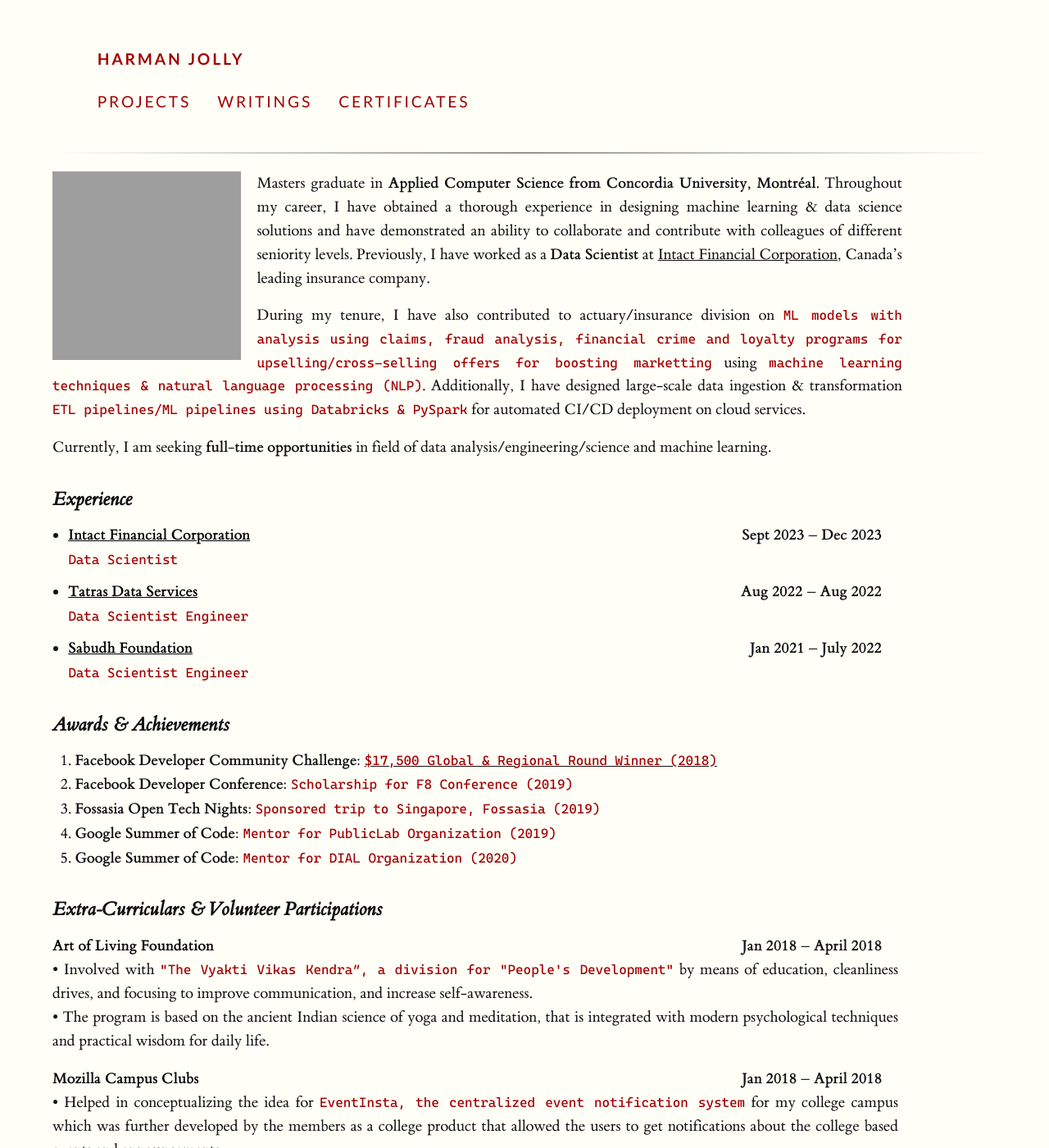
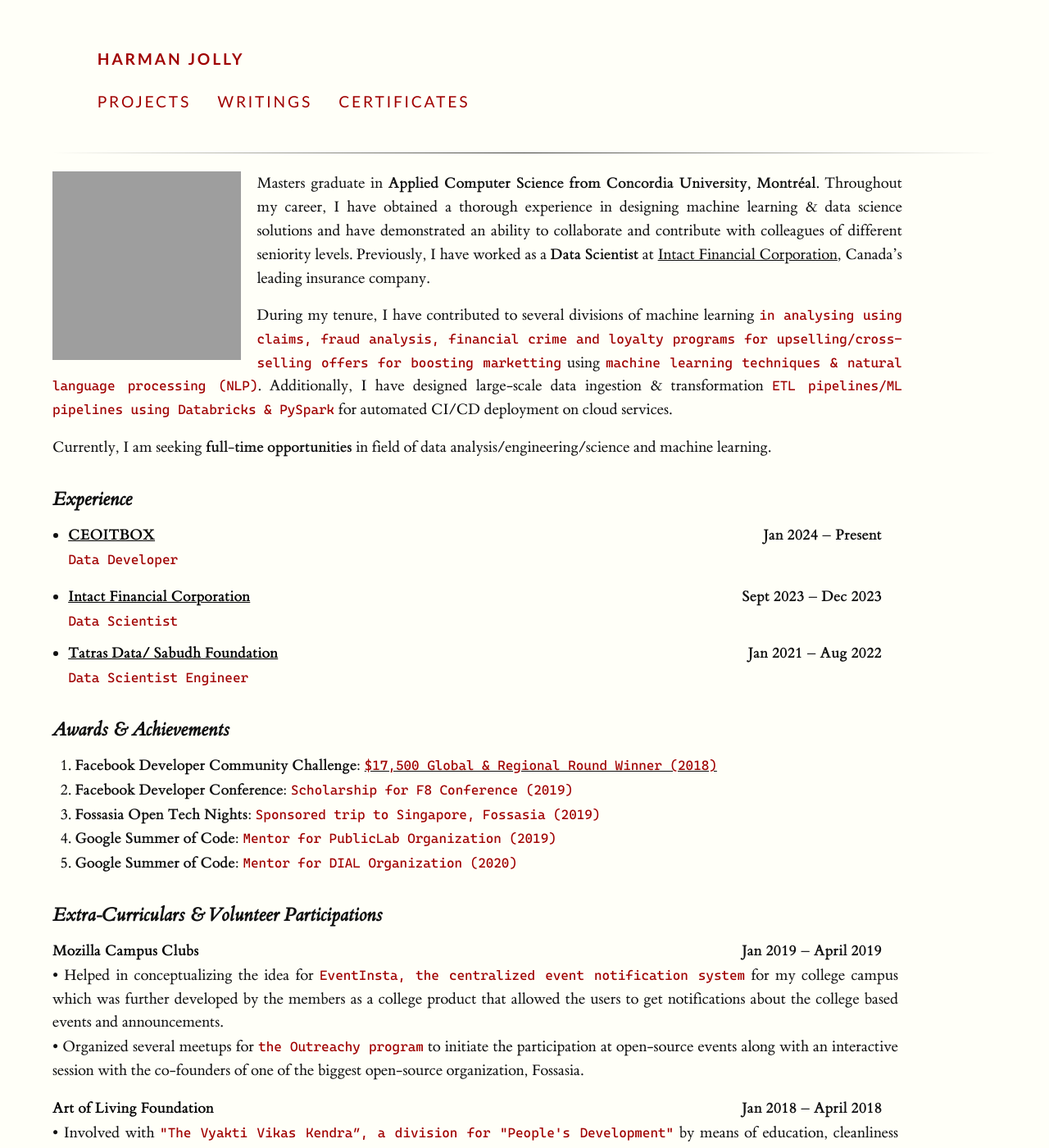
Before and after one commit to coderjolly/coderjolly.github.io, a Jekyll site: the page built from index.md, in a window 1280 px wide and 1400 px high. Shown: the whole window at 82% size. Built offline with Jekyll 4.4.1, drawn with Linux system fonts in a browser that asks for light colours; a style sheet for code colours, icons or effects is not loaded; some of the changed text lies outside the part shown; grey boxes are pictures that could not be loaded.

Commit message:
changed index

```diff
--- a/index.md
+++ b/index.md
@@ -15,7 +15,7 @@ nav_exclude: true
 Masters graduate in **Applied Computer Science from Concordia University, Montréal**. Throughout my career, I have obtained a thorough experience in designing machine learning & data science solutions and have demonstrated an ability to collaborate and contribute with colleagues of different seniority levels. Previously, I have worked as a **Data Scientist** at [Intact Financial Corporation](https://intactlab.ca/), Canada's leading insurance company.
 <!-- ranging from my classmates to upper-management in order to push my boundaries.  -->
 
-During my tenure, I have also contributed to actuary/insurance division on `ML models with analysis using claims, fraud analysis, financial crime and loyalty programs for upselling/cross-selling offers for boosting marketting` using `machine learning techniques & natural language processing (NLP)`. Additionally, I have designed large-scale data ingestion & transformation `ETL pipelines/ML pipelines using Databricks & PySpark` for automated CI/CD deployment on cloud services.
+During my tenure, I have contributed to several divisions of machine learning `in analysing using claims, fraud analysis, financial crime and loyalty programs for upselling/cross-selling offers for boosting marketting` using `machine learning techniques & natural language processing (NLP)`. Additionally, I have designed large-scale data ingestion & transformation `ETL pipelines/ML pipelines using Databricks & PySpark` for automated CI/CD deployment on cloud services.
 
 Currently, I am seeking **full-time opportunities** in field of data analysis/engineering/science and machine learning.
 
@@ -24,6 +24,17 @@ Currently, I am seeking **full-time opportunities** in field of data analysis/en
 <h3 style="text-align: left;">Experience</h3>
 
 <ul style="padding: 0; margin: 0; list-style-position: outside; width: 100%; position: relative;">
+  <li style="list-style-type: disc; margin-left: 1em; position: relative; padding-right: 120px;">
+    <div>
+      <a href="https://ceoitbox.com/" target="_blank" style="font-weight: bold; text-decoration: underline; color: black;">
+        CEOITBOX
+      </a>
+      <br />
+      <span style="font-family: 'Cascadia', serif; font-size: 1.02rem; border-radius: 3px; color: #a00000; font-weight: 500;">Data Developer</span>
+    </div>
+    <span style="font-weight: bold; white-space: nowrap; position: absolute; right: 140px; top: 0;">Jan 2024 – Present</span>
+  </li>
+
   <li style="list-style-type: disc; margin-left: 1em; position: relative; padding-right: 120px;">
     <div>
       <a href="https://intactlab.ca/" target="_blank" style="font-weight: bold; text-decoration: underline; color: black;">
@@ -37,25 +48,54 @@ Currently, I am seeking **full-time opportunities** in field of data analysis/en
 
   <li style="list-style-type: disc; margin-left: 1em; position: relative; margin-top: 0.5em; padding-right: 120px;">
     <div>
-      <a href="https://tatrasdata.com/" target="_blank" style="font-weight: bold; text-decoration: underline; color: black;">
-        Tatras Data Services
+      <a href="https://www.linkedin.com/company/sabudh-foundation/posts/" target="_blank" style="font-weight: bold; text-decoration: underline; color: black;">
+        Tatras Data/ Sabudh Foundation
       </a>
       <br />
       <span style="font-family: 'Cascadia', serif; font-size: 1.02rem; border-radius: 3px; color: #a00000; font-weight: 500;">Data Scientist Engineer</span>
     </div>
-    <span style="font-weight: bold; white-space: nowrap; position: absolute; right: 140px; top: 0;">Aug 2022 – Aug 2022</span>
+    <span style="font-weight: bold; white-space: nowrap; position: absolute; right: 140px; top: 0;">Jan 2021 – Aug 2022</span>
   </li>
 
-  <li style="list-style-type: disc; margin-left: 1em; position: relative; margin-top: 0.5em; padding-right: 120px;">
-    <div>
-      <a href="https://www.linkedin.com/company/sabudh-foundation/posts/" target="_blank" style="font-weight: bold; text-decoration: underline; color: black;">
-        Sabudh Foundation
-      </a>
-      <br />
-      <span style="font-family: 'Cascadia', serif; font-size: 1.02rem; border-radius: 3px; color: #a00000; font-weight: 500;">Data Scientist Engineer</span>
+</ul>
+
+<!-- AWARDS & ACHIEVEMENTS -->
+
+<h3 style="text-align: left;">Awards & Achievements</h3>
+
+&nbsp;&nbsp;1. **Facebook Developer Community Challenge:** [`$17,500 Global & Regional Round Winner (2018)`](https://devpost.com/software/donorfu){:target="_blank"} <br/>
+&nbsp;&nbsp;2. **Facebook Developer Conference:** `Scholarship for F8 Conference (2019)` <br/>
+&nbsp;&nbsp;3. **Fossasia Open Tech Nights:** `Sponsored trip to Singapore, Fossasia (2019)` <br/>
+&nbsp;&nbsp;4. **Google Summer of Code:** `Mentor for PublicLab Organization (2019)` <br/>
+&nbsp;&nbsp;5. **Google Summer of Code:** `Mentor for DIAL Organization (2020)` <br/>
+
+
+<!-- EXTRA-CURRICULARS -->
+
+<h3 style="text-align: left;">Extra-Curriculars & Volunteer Participations</h3>
+
+<ul style="padding: 0; margin: 0; list-style-position: outside; width: 100%; position: relative;">
+
+  <li style="margin-left: 0.5em; position: relative; padding-right: 120px;">
+    <div style="margin-left: -0.5em;">
+      <span style="font-weight: bold; color: black;">Mozilla Campus Clubs</span>
+      <br/>
+        &#8226; Helped in conceptualizing the idea for <span style="font-family: 'Cascadia', serif; font-size: 1.02rem; border-radius: 3px; color: #a00000; font-weight: 500;">EventInsta, the centralized event notification system</span> for my college campus which was further developed by the members as a college product that allowed the users to get notifications about the college based events and announcements. <br/>
+        &#8226; Organized several meetups for <span style="font-family: 'Cascadia', serif; font-size: 1.02rem; border-radius: 3px; color: #a00000; font-weight: 500;">the Outreachy program</span> to initiate the participation at open-source events along with an interactive session with the co-founders of one of the biggest open-source organization, Fossasia.
     </div>
-    <span style="font-weight: bold; white-space: nowrap; position: absolute; right: 140px; top: 0;">Jan 2021 – July 2022</span>
+    <span style="font-weight: bold; white-space: nowrap; position: absolute; right: 140px; top: 0;">Jan 2019 – April 2019</span>
   </li>
+
+  <li style="margin-left: 0.5em; position: relative; padding-right: 120px;">
+    <div style="margin-left: -0.5em;">
+      <span style="font-weight: bold; color: black;">Art of Living Foundation</span>
+      <br/>
+        &#8226; Involved with <span style="font-family: 'Cascadia', serif; font-size: 1.02rem; border-radius: 3px; color: #a00000; font-weight: 500;">"The Vyakti Vikas Kendra”, a division for "People's Development"</span> by means of education, cleanliness drives, and focusing to improve communication, and increase self-awareness. <br/>
+        &#8226; The program is based on the ancient Indian science of yoga and meditation, that is integrated with modern psychological techniques and practical wisdom for daily life.
+    </div>
+    <span style="font-weight: bold; white-space: nowrap; position: absolute; right: 140px; top: 0;">Jan 2018 – April 2018</span>
+  </li>
+
 </ul>
 
 <!-- ------------- PROJECTS ------------------ -->
@@ -77,44 +117,6 @@ Currently, I am seeking **full-time opportunities** in field of data analysis/en
 ✅𝐃𝐚𝐭𝐚𝐛𝐚𝐬𝐞𝐬:⠀⠀⠀ ⠀⠀⠀⠀ ⠀⠀SQL, MySQL, PostgresQL
 ✅𝐓𝐞𝐜𝐡𝐧𝐨𝐥𝐨𝐠𝐢𝐞𝐬 & 𝐓𝐨𝐨𝐥𝐬:⠀⠀⠀Anaconda, Mamba, REST APIs, Docker, AWS -->
 
-<!-- AWARDS & ACHIEVEMENTS -->
-
-<h3 style="text-align: left;">Awards & Achievements</h3>
-
-&nbsp;&nbsp;1. **Facebook Developer Community Challenge:** [`$17,500 Global & Regional Round Winner (2018)`](https://devpost.com/software/donorfu){:target="_blank"} <br/>
-&nbsp;&nbsp;2. **Facebook Developer Conference:** `Scholarship for F8 Conference (2019)` <br/>
-&nbsp;&nbsp;3. **Fossasia Open Tech Nights:** `Sponsored trip to Singapore, Fossasia (2019)` <br/>
-&nbsp;&nbsp;4. **Google Summer of Code:** `Mentor for PublicLab Organization (2019)` <br/>
-&nbsp;&nbsp;5. **Google Summer of Code:** `Mentor for DIAL Organization (2020)` <br/>
-
-
-<!-- EXTRA-CURRICULARS -->
-
-<h3 style="text-align: left;">Extra-Curriculars & Volunteer Participations</h3>
-
-<ul style="padding: 0; margin: 0; list-style-position: outside; width: 100%; position: relative;">
-  <li style="margin-left: 0.5em; position: relative; padding-right: 120px;">
-    <div style="margin-left: -0.5em;">
-      <span style="font-weight: bold; color: black;">Art of Living Foundation</span>
-      <br/>
-        &#8226; Involved with <span style="font-family: 'Cascadia', serif; font-size: 1.02rem; border-radius: 3px; color: #a00000; font-weight: 500;">"The Vyakti Vikas Kendra”, a division for "People's Development"</span> by means of education, cleanliness drives, and focusing to improve communication, and increase self-awareness. <br/>
-        &#8226; The program is based on the ancient Indian science of yoga and meditation, that is integrated with modern psychological techniques and practical wisdom for daily life.
-    </div>
-    <span style="font-weight: bold; white-space: nowrap; position: absolute; right: 140px; top: 0;">Jan 2018 – April 2018</span>
-  </li>
-
-   <li style="margin-left: 0.5em; position: relative; padding-right: 120px;">
-    <div style="margin-left: -0.5em;">
-      <span style="font-weight: bold; color: black;">Mozilla Campus Clubs</span>
-      <br/>
-        &#8226; Helped in conceptualizing the idea for <span style="font-family: 'Cascadia', serif; font-size: 1.02rem; border-radius: 3px; color: #a00000; font-weight: 500;">EventInsta, the centralized event notification system</span> for my college campus which was further developed by the members as a college product that allowed the users to get notifications about the college based events and announcements. <br/>
-        &#8226; Organized several meetups for <span style="font-family: 'Cascadia', serif; font-size: 1.02rem; border-radius: 3px; color: #a00000; font-weight: 500;">the Outreachy program</span> to initiate the participation at open-source events along with an interactive session with the co-founders of one of the biggest open-source organization, Fossasia.
-    </div>
-    <span style="font-weight: bold; white-space: nowrap; position: absolute; right: 140px; top: 0;">Jan 2018 – April 2018</span>
-  </li>
-
-</ul>
-
 
 <!-- My recent [research]({{site.baseurl}}/research.html) is primarily in soil carbon, water quality, and childhood lead poisoning. My methodological interests include Bayesian multilevel and spatiotemporal modeling, causal inference, targeted interventions, and experimental design.
 I was previously at the University of Chicago's [Harris School of Public Policy](http://harris.uchicago.edu) and [Center for Data Science and Public Policy](http://dsapp.uchicago.edu). Before that, I studied mathematics at Northwestern where my [dissertation]({{site.baseurl}}/assets/pdf/dissertation.pdf) was in the field of geometric analysis. -->
```
